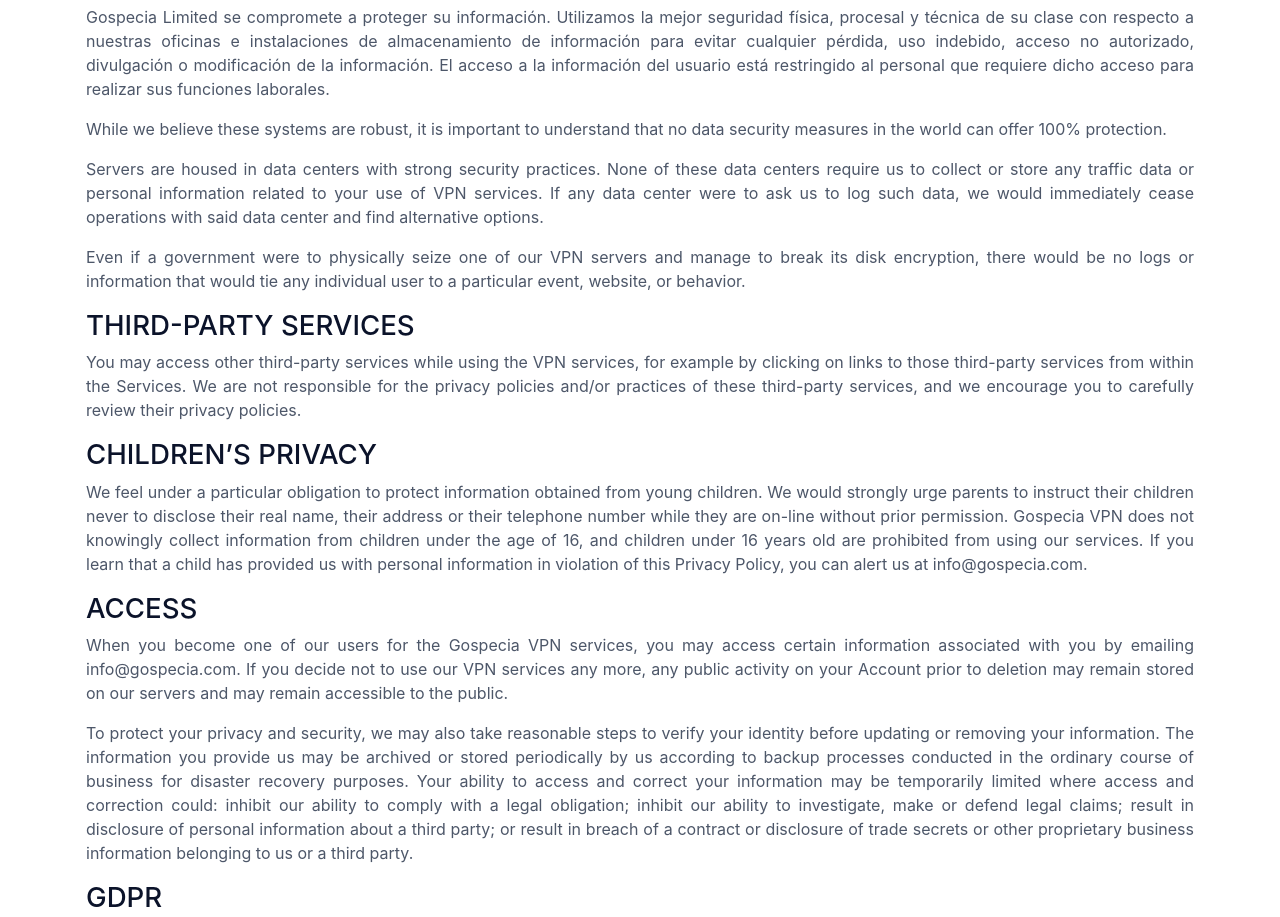
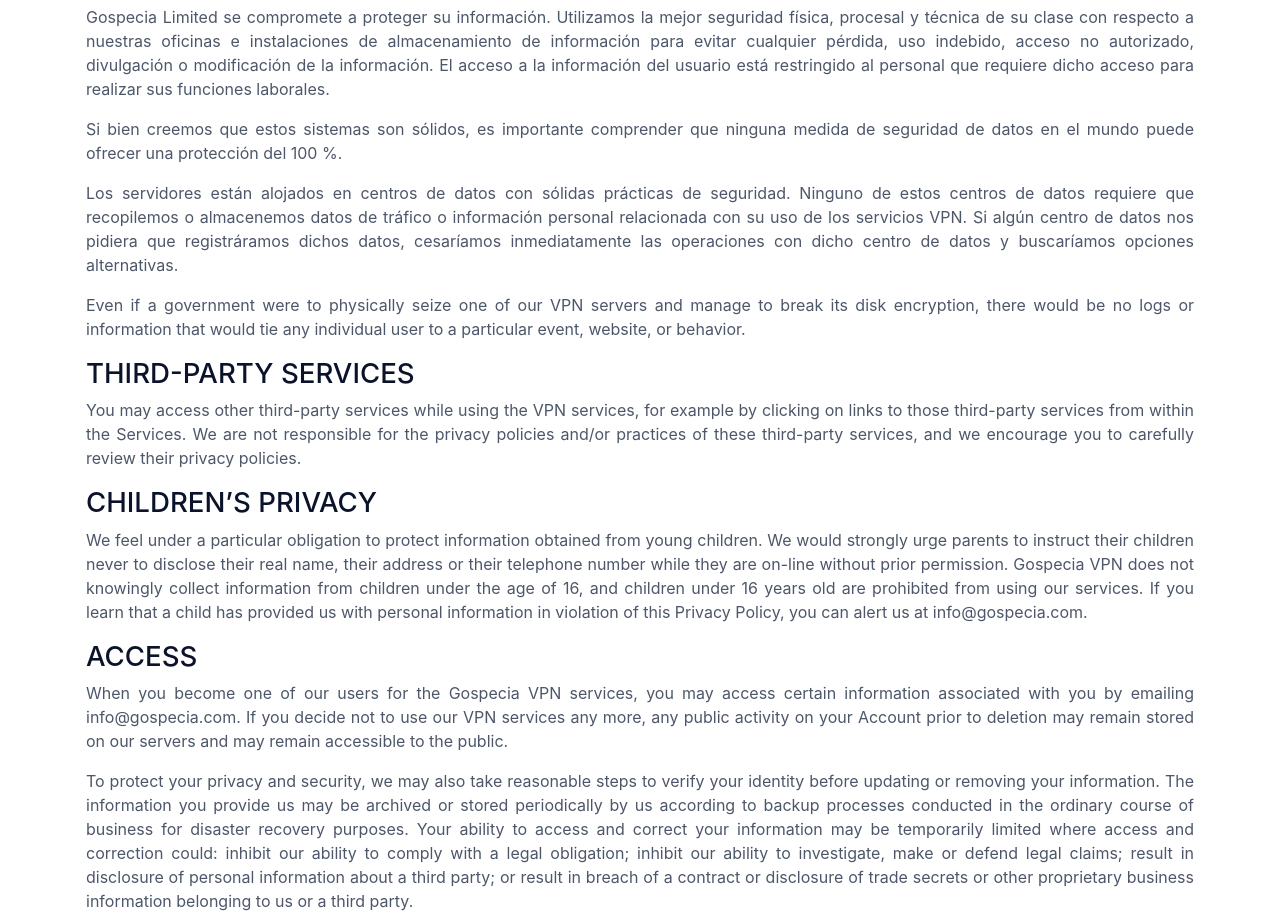
Before and after one commit to Dze237/Gospecia_Privacy_Policy_Spanish, a plain HTML site: page index.html in a window 1280 px wide. Shown: the part 4876-5793 px from the top of the page. Drawn offline with Linux system fonts and the light colour scheme.

Commit message:
Update index.html

```diff
--- a/index.html
+++ b/index.html
@@ -353,19 +353,15 @@
 
 
 
-		<p>While we believe these systems are robust, it is important to understand that no data security measures
-			in
-			the world can offer 100% protection.</p>
+		<p>Si bien creemos que estos sistemas son sólidos,
+			es importante comprender que ninguna medida de seguridad de datos en el mundo puede ofrecer una protección del 100 %.</p>
 
 
 
-		<p>Servers are housed in data centers with strong security practices. None of these data centers require us
-			to
-			collect or store any traffic data or personal information related to your use of VPN services. If any
-			data
-			center were to ask us to log such data, we would immediately cease operations with said data center and
-			find
-			alternative options.</p>
+		<p>Los servidores están alojados en centros de datos con sólidas prácticas de seguridad.
+			Ninguno de estos centros de datos requiere que recopilemos o almacenemos datos de tráfico
+			o información personal relacionada con su uso de los servicios VPN. Si algún centro de datos nos pidiera que registráramos
+			dichos datos, cesaríamos inmediatamente las operaciones con dicho centro de datos y buscaríamos opciones alternativas.</p>
 
 
 
```
